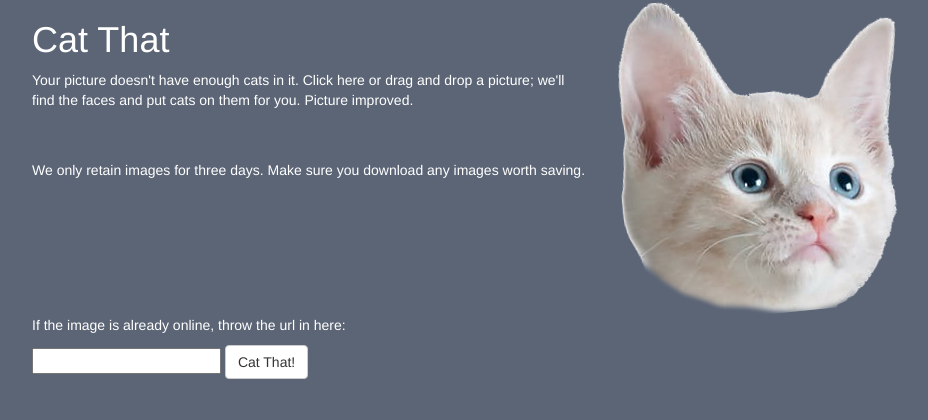
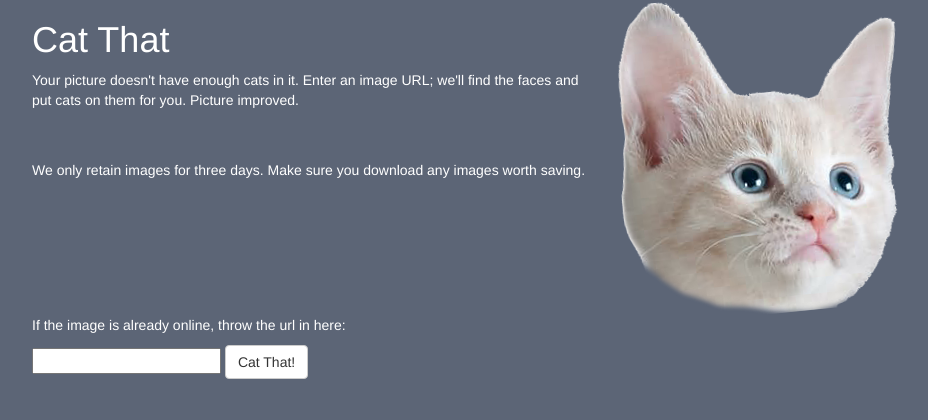
Before and after one commit to mcrowson/cat-that, a Flask app: page / in a window 1280 px wide. Shown: the top 420 px of the page, without its empty margins (38-966 px from the left). Run offline with Flask 2, Linux system fonts and the light colour scheme; some libraries are stand-ins or nearby versions.

Commit message:
disabling dropzone for now

```diff
--- a/templates/index.html
+++ b/templates/index.html
@@ -7,7 +7,7 @@
     <div class="row" id="clickable">
         <div class="col-md-6 col-sm-12">
             <h1>Cat That</h1>
-            <p>Your picture doesn't have enough cats in it. Click here or drag and drop a picture; we'll find the faces and put cats on them for you. Picture improved.</p>
+            <p>Your picture doesn't have enough cats in it. Enter an image URL; we'll find the faces and put cats on them for you. Picture improved.</p>
             <br/>
             <!-- Flashed messages -->
             {% with messages = get_flashed_messages() %}
@@ -46,7 +46,7 @@
     </div>
 </div>
 <!-- /.container -->
-
+<!--
 <script>
     new Dropzone(document.body, {
         url: "{{ url_for('process') }}",
@@ -66,4 +66,5 @@
         $("#loader").show()
     }
 </script>
+-->
 {% endblock content %}
```
